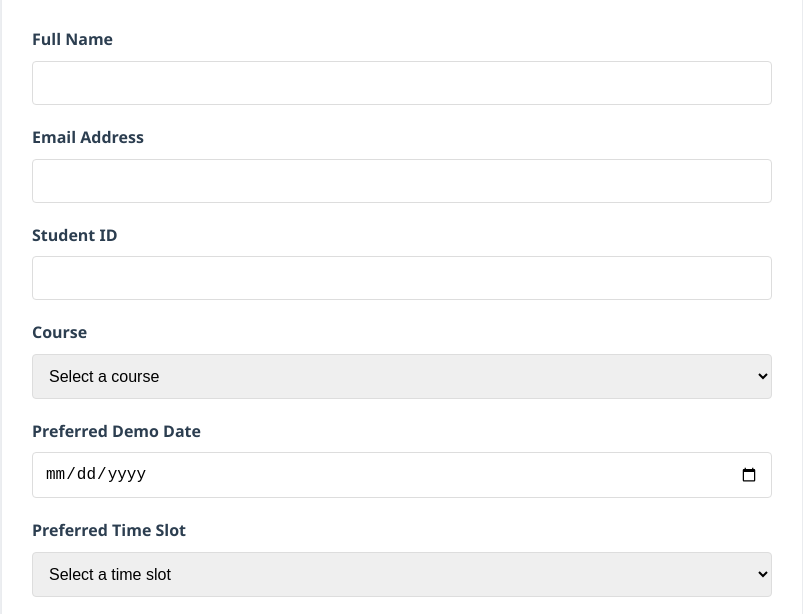
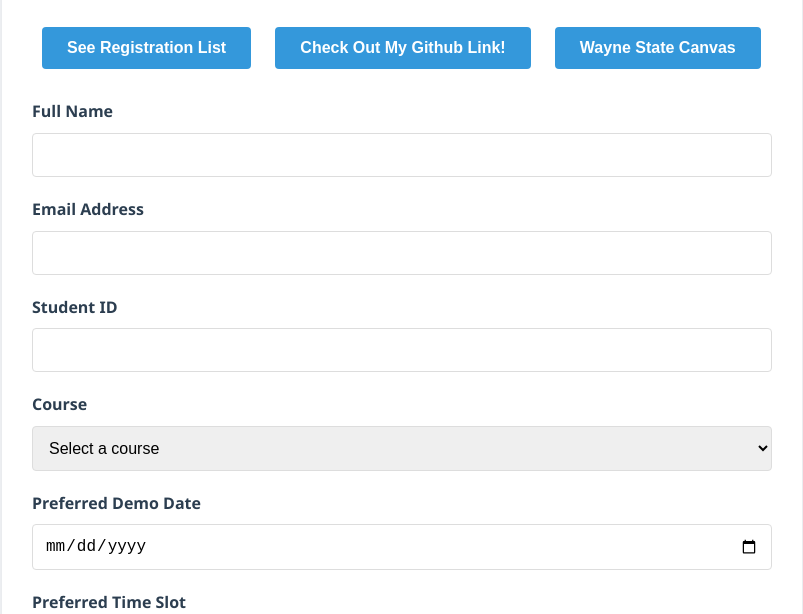
Before and after one commit to mdishroon/StudentDemoReg, a website built with Vite: page index.html in a window 1280 px wide. Shown: the part 163-777 px from the top of the page, without its empty margins (238-1041 px from the left). Built offline with nearby package versions, Linux system fonts and the light colour scheme.

Commit message:
styling fixes

```diff
--- a/index.html
+++ b/index.html
@@ -12,6 +12,12 @@
             <h1>Student Demo Registration</h1>
             <p>Register for your upcoming class!</p>
         </header>
+
+		<div class="regList">
+			<a href="regList.html"> <button id="listBtn">See Registration List</button></a>
+			<a href="https://github.com/mdishroon"><button id="listBtn">Check Out My Github Link!</button></a>
+			<a href="https://canvas.wayne.edu/"><button id="listBtn">Wayne State Canvas</button></a>
+		</div>
 
         <form id="registrationForm">
             <div class="form-group">
@@ -76,7 +82,6 @@
             <div class="form-buttons">
                 <button type="submit" id="submitBtn">Register</button>
                 <button type="reset" id="resetBtn">Clear Form</button>
-                <button type="regList" id="regListButton">See Registration List</button>
             </div>
         </form>
 
--- a/styles.css
+++ b/styles.css
@@ -103,6 +103,20 @@ button {
 button:active {
     transform: translateY(1px);
 }
+#listBtn {
+    position:relative;
+    justify-content: center;
+    margin-bottom: 30px;
+    background-color: #3498db;
+    color: white;
+    flex-grow: 2;
+    margin-left: 10px;
+    margin-right: 10px;
+}
+
+#listBtn:hover {
+    background-color: #2980b9;
+}
 
 #submitBtn {
     background-color: #3498db;
```
